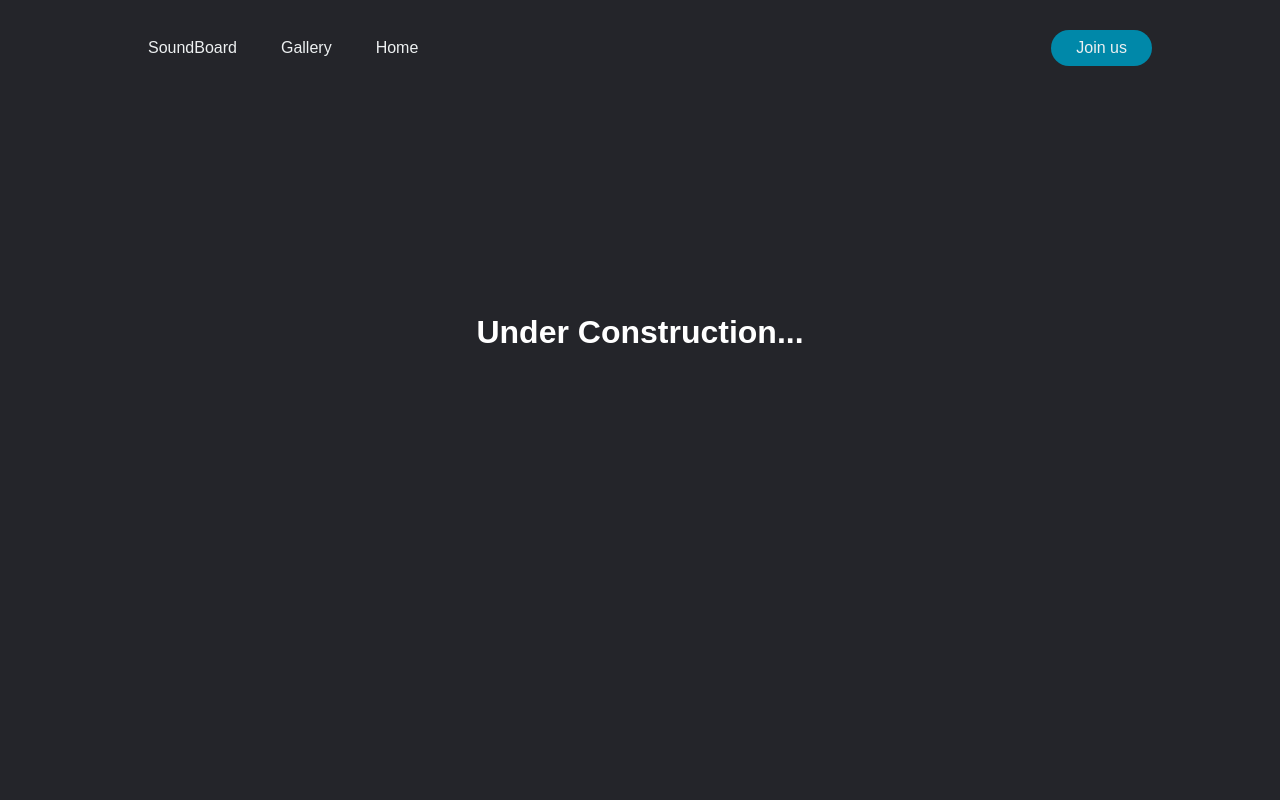
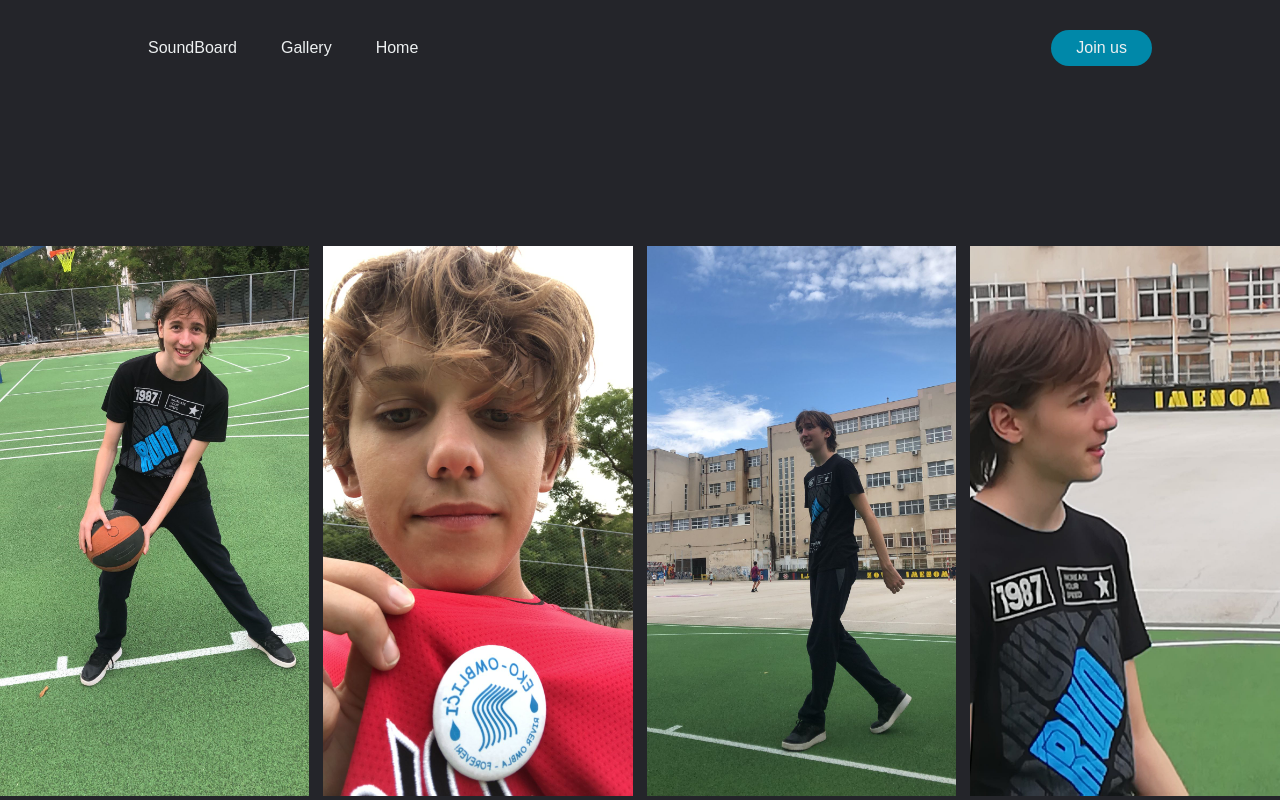
Before and after one commit to Hrijeb/eko_omblici, a plain HTML site: page gallery.html in a window 1280 px wide. Drawn offline with Linux system fonts and the light colour scheme.

Commit message:
added gallery

```diff
--- a/gallery.css
+++ b/gallery.css
@@ -50,15 +50,25 @@ button:hover {
     background-color: rgba(0, 136, 169, 0.8);
 }
 
-div {
-    display: flex;
-    height: 100%;
-    justify-content: center;
-    align-items: center;
+/* novi kod ko nista */
+
+.horizontal-slider {
+    display: block;
+    width: 100%;
+    overflow-x: scroll;
+    margin-top: 150px;
 }
 
-div h1 {
-    color: white;
-    margin-top: 17%;
-    font-family: sans-serif;
+.slider-container {
+    display: block;
+    white-space: nowrap;
 }
+
+.item {
+    display: inline-block;
+    margin-right: 10px;
+}
+
+.item img {
+    height: 550px;
+}
--- a/gallery.html
+++ b/gallery.html
@@ -8,6 +8,7 @@
     <link rel="stylesheet" href="gallery.css">
 </head>
 <body>
+
     <header>
         <nav>
             <ul class="nav__links">
@@ -20,8 +21,38 @@
         <a href="https://discord.gg/n4yyXQdtD2" class="cta"><button>Join us</button></a>
     </header>
 
-    <div>
-        <h1>Under Construction...</h1>
+    <div class="horizontal-slider">
+        <div class="slider-container">
+
+            <div class="item">
+                <img src="1.jpeg">
+            </div>
+
+            <div class="item">
+                <img src="2.jpeg">
+            </div>
+
+            <div class="item">
+                <img src="3.jpeg">
+            </div>
+
+            <div class="item">
+                <img src="4.jpeg">
+            </div>
+
+            <div class="item">
+                <img src="5.jpeg">
+            </div>
+
+            <div class="item">
+                <img src="6.jpeg">
+            </div>
+
+            <div class="item">
+                <img src="7.jpeg">
+            </div>
+
+        </div>
     </div>
 
 </body>
```
Also changed, not shown: 1.jpeg (added), 2.jpeg (added), 3.jpeg (added), 4.jpeg (added), 5.jpeg (added), 6.jpeg (added), 7.jpeg (added).
